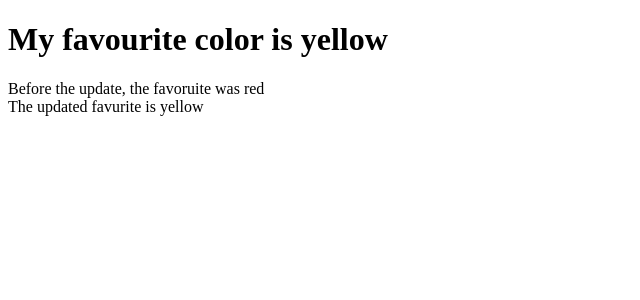
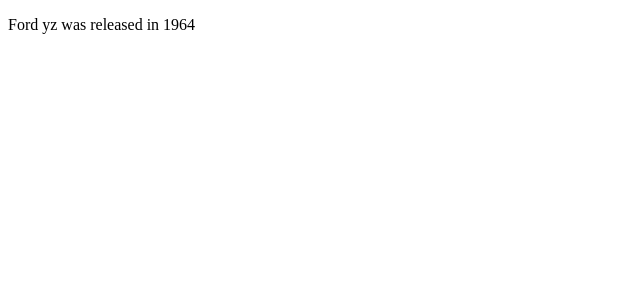
Before and after one commit to rony-hassan/react, a React (Vite) app: page / in a window 1280 px wide. Shown: the top 300 px of the page, without its empty margins (0-640 px from the left). Built offline with nearby package versions, Linux system fonts and the light colour scheme.

Commit message:
props lesson added

```diff
--- a/src/App.jsx
+++ b/src/App.jsx
@@ -1,10 +1,13 @@
-import { useState } from "react";
-export default Counter;
+import Practice from "./PracticeFile";
 
-// Destructering hook
+let x = [1964,1965,1966]
+let y = {name: 'Ford', model: 'yz'}
+function App() {
+  return (
+    <div>
+      <Practice  years = {x} info = {y}/>
+    </div>
+  );
+}
 
-function Counter() {
-  const [count, setCount] = useState(0);
-
-  return <button onClick={() => setCount(count + 1)}>Count: {count}</button>;
-}
+export default App;
--- a/src/PracticeFile.jsx
+++ b/src/PracticeFile.jsx
@@ -1,36 +1,8 @@
-//componentDidMount
 
-import React from "react";
-
-class Practice extends React.Component {
-  constructor(props) {
-    super(props);
-    this.state = { favouritecolor: "red" };
-  }
-
-  componentDidMount(){
-    setTimeout(() =>{
-      this.setState({favouritecolor: 'yellow'})
-    },1000)
-  }
-
-  getSnapshotBeforeUpdate(prevProps, prevState){
-    document.getElementById('div1').innerHTML = "Before the update, the favoruite was " + prevState.favouritecolor;
-  }
-
-  componentDidUpdate(){
-    document.getElementById('div2').innerHTML = "The updated favurite is " + this.state.favouritecolor;
-  }
-
-  render() {
-    return (
-      <div>
-        <h1>My favourite color is {this.state.favouritecolor}</h1>
-        <div id="div1"></div>
-        <div id="div2"></div>
-      </div>
-    );
-  }
+function Practice(props){
+  return(
+    <p>{props.info.name} {props.info.model} was released in {props.years[0]}</p>
+  )
 }
 
 export default Practice;
--- a/src/main.jsx
+++ b/src/main.jsx
@@ -1,4 +1,4 @@
 import { createRoot } from "react-dom/client";
-import Practice from "./PracticeFile";
+import App from "./App";
 
-createRoot(document.getElementById("root")).render(<Practice favcol = 'yellow' />);
+createRoot(document.getElementById("root")).render(<App />);
```
Also changed, not shown: 1 other file (tests, documents, lock files or other folders).
